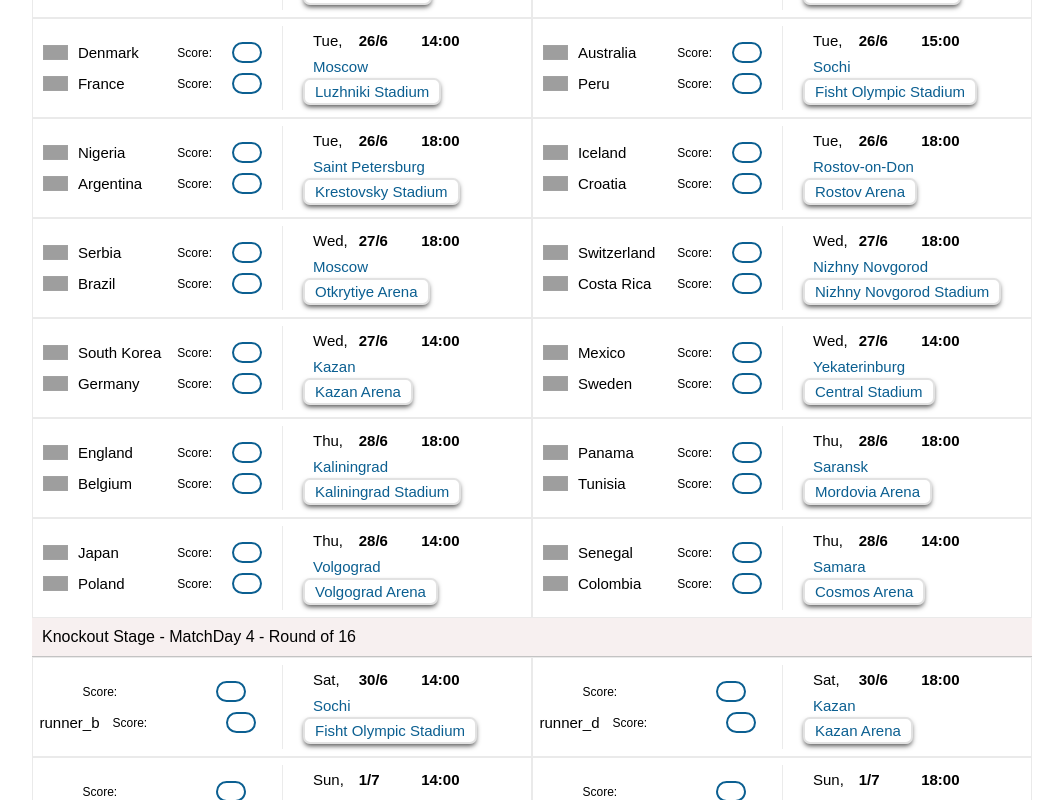
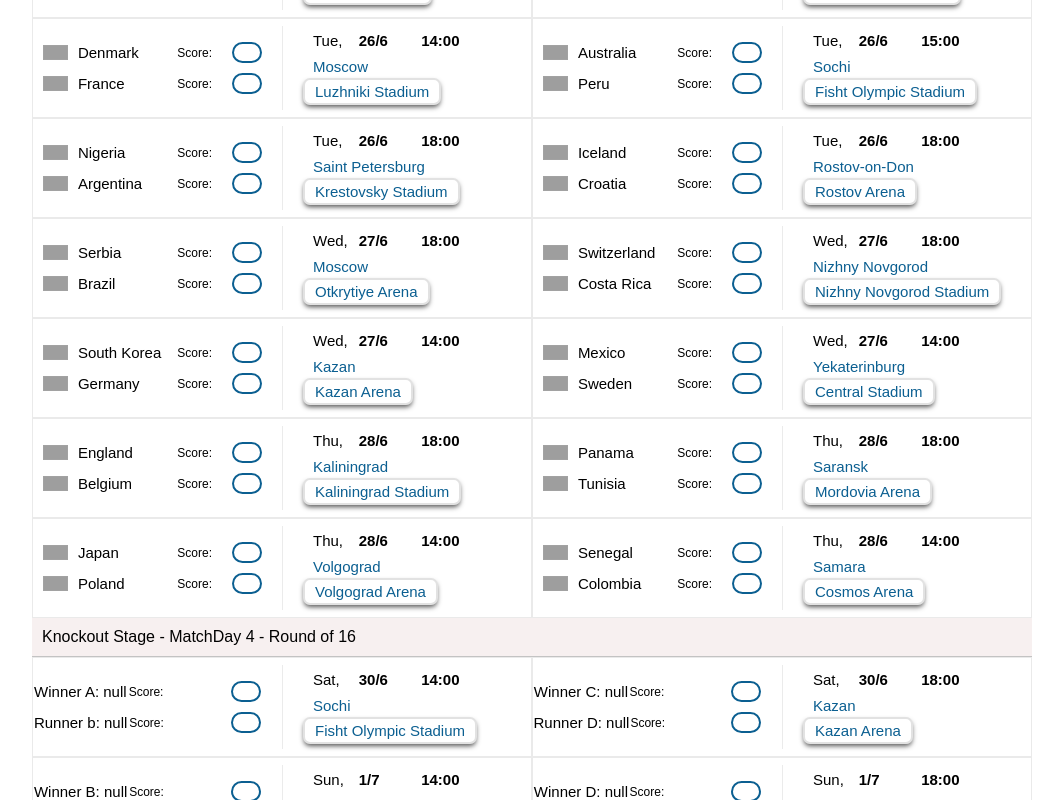
Before and after one commit to RoiLiber/FIFA-World-Cup-2018, a React (Create React App) app: page / in a window 1280 px wide. Shown: the part 2000-2800 px from the top of the page, without its empty margins (108-1171 px from the left). Built offline with nearby package versions, Linux system fonts and the light colour scheme; grey boxes are pictures that could not be loaded.

Commit message:
knockout

```diff
--- a/src/components/App/App.css
+++ b/src/components/App/App.css
@@ -10,6 +10,7 @@
 
 .Main {
   margin-top: 80px;
+  margin-bottom: 50px;
 }
 
 .Loading {
@@ -20,3 +21,20 @@
   align-items: center;
   justify-content: center;
 }
+
+footer {
+  display: flex;
+  position: fixed;
+  bottom: 0;
+  align-items: center;
+  height: 40px;
+  box-shadow: 1px 1px 22px 2px rgba(0, 0, 0, 0.925);
+  background-color: RGB(11, 95, 145);
+  z-index: 2;
+  border-radius: 0 25px 0 25px;
+}
+
+footer div {
+  padding: 15px 15px 10px 10px;
+  color: white;
+}
--- a/src/components/App/App.js
+++ b/src/components/App/App.js
@@ -55,6 +55,10 @@ class App extends Component {
                   <Route path="/*" component={NotFound} />
                 </Switch>
               </main>
+
+              <footer>
+                <div>&copy; 2018 LiberRoi</div>
+              </footer>
           </div>
         </React.Fragment>
       </Router>
--- a/src/components/TeamRow/TeamRow.js
+++ b/src/components/TeamRow/TeamRow.js
@@ -119,13 +119,11 @@ class TeamRow extends Component {
     if(winsPts > 0 || drawPts > 0) {
         Pts += winsPts + drawPts;
     }
-
     return Pts;
   }
 
-
   render() {
-    const { team, groupMatches, groupTeams } = this.props;
+    const { team, groupMatches, groupTeams, Pts } = this.props;
 
     const teamMatchesArr = this.mapTeamMatchesFromGroupMatches(team, groupMatches);
     const teamPlayedMatchesArr = this.teamPlayedMatches(teamMatchesArr);
--- a/src/containers/Matches/Matches.js
+++ b/src/containers/Matches/Matches.js
@@ -6,8 +6,6 @@ import { connect } from 'react-redux';
 import Group from "../../components/Group/Group";
 import Match from "../../components/Match/Match";
 import KnockoutMatch from "../../components/Match/KnockoutMatch";
-
-
 
 // styles
 import "./Matches.css";
@@ -19,14 +17,6 @@ class Matches extends Component {
     // get matches name and create matches in group array
 
     return this.props.groups[group].matches.map(
-      match => match
-    );
-  }
-
-  mapMatchesInRound(round) {
-    // get matches name and create matches in group array
-
-    return this.props.knockout[round].matches.map(
       match => match
     );
   }
@@ -51,22 +41,164 @@ class Matches extends Component {
     return groupBy(matches, 'matchday');
   }
 
-  winner(home, groups) {
+  // get matches name and create matches in group array
+  mapMatchesInRound(round) {
+    return this.props.knockout[round].matches.map(
+      match => match
+    );
+  }
+
+  // get matches name and create matches in group array
+  mapMatchesInRound(round) {
+    const a = this.props.knockout[round].matches.map(
+      match => match
+    );
+    console.log(a)
+    return a
+  }
+
+  winner(home, groups, knockout) {
 
     let groupsArr = [];
-    let homeStr = home
+    let homeStr = home;
+    let roundsArr = [];
+    let round16 = {};
+    let round8 = {};
+    let round4 = {};
+
     Object.keys(groups).map( (index => {
       groupsArr.push(groups[index]);
     }))
-    groupsArr.map((index => {
-      if (groupsArr[index] !== homeStr) {
-        console.log(homeStr);
-      }
+
+    Object.keys(knockout).map( (index => {
+      roundsArr.push(knockout[index]);
     }))
 
+    round16 = roundsArr[0].matches
+    round8 = roundsArr[1].matches
+    round4 = roundsArr[2].matches
 
-    console.log(groupsArr);
+    switch (homeStr) {
+      case "winner_a":
+        homeStr = 'Winner A:' + ' ' + groupsArr[0].winner;
+        break;
+      case "winner_c":
+        homeStr = 'Winner C:' + ' ' + groupsArr[2].winner;
+        break;
+      case "winner_b":
+        homeStr = 'Winner B:' + ' ' + groupsArr[1].winner;
+        break;
+      case "winner_d":
+        homeStr = 'Winner D:' + ' ' + groupsArr[3].winner;
+        break;
+      case "winner_e":
+        homeStr = 'Winner E:' + ' ' + groupsArr[4].winner;
+        break;
+      case "winner_g":
+        homeStr = 'Winner G:' + ' ' + groupsArr[6].winner;
+        break;
+      case "winner_f":
+        homeStr = 'Winner F:' + ' ' + groupsArr[5].winner;
+        break;
+      case "winner_h":
+        homeStr = 'Winner H:' + ' ' + groupsArr[7].winner;
+        break;
+      case 49:
+        homeStr = 'Match 49 Winner:' + ' ' + round16[0].winner;
+        break;
+      case 53:
+        homeStr = 'Match 53 Winner:' + ' ' + round16[4].winner;
+        break;
+      case 51:
+        homeStr = 'Match 51 Winner:' + ' ' + round16[2].winner;
+        break;
+      case 55:
+        homeStr = 'Match 55 Winner:' + ' ' + round16[6].winner;
+        break;
+      case 57:
+        homeStr = 'Match 57 Winner:' + ' ' + round8[0].winner;
+        break;
+      case 59:
+        homeStr = 'Match 59 Winner:' + ' ' + round8[2].winner;
+        break;
 
+      default: "Winner";
+    }
+
+
+
+    return homeStr;
+  }
+
+  runner(away, groups, knockout) {
+
+    let groupsArr = [];
+    let awayStr = away;
+    let roundsArr = [];
+    let round16 = {};
+    let round8 = {};
+    let round4 = {};
+
+    Object.keys(groups).map((index => {
+      groupsArr.push(groups[index]);
+    }))
+
+    Object.keys(knockout).map((index => {
+      roundsArr.push(knockout[index]);
+    }))
+
+    round16 = roundsArr[0].matches
+    round8 = roundsArr[1].matches
+    round4 = roundsArr[2].matches
+
+    switch (awayStr) {
+      case "runner_b":
+        awayStr = 'Runner b:' + ' ' + groupsArr[1].winner;
+        break;
+      case "runner_d":
+        awayStr = 'Runner D:' + ' ' + groupsArr[3].winner;
+        break;
+      case "runner_a":
+        awayStr = 'Runner A:' + ' ' + groupsArr[0].winner;
+        break;
+      case "runner_c":
+        awayStr = 'Runner C:' + ' ' + groupsArr[2].winner;
+        break;
+      case "runner_f":
+        awayStr = 'Runner F:' + ' ' + groupsArr[5].winner;
+        break;
+      case "runner_h":
+        awayStr = 'Runner H:' + ' ' + groupsArr[7].winner;
+        break;
+      case "runner_e":
+        awayStr = 'Runner E:' + ' ' + groupsArr[4].winner;
+        break;
+      case "runner_g":
+        awayStr = 'Runner G:' + ' ' + groupsArr[6].winner;
+        break;
+      case 50:
+        awayStr = 'Match 50 Winner:' + ' ' + round16[1].winner;
+        break;
+      case 54:
+        awayStr = 'Match 54 Winner:' + ' ' + round16[5].winner;
+        break;
+      case 52:
+        awayStr = 'Match 52 Winner:' + ' ' + round16[3].winner;
+        break;
+      case 56:
+        awayStr = 'Match 56 Winner:' + ' ' + round16[7].winner;
+        break;
+      case 58:
+        awayStr = 'Match 58 Winner:' + ' ' + round8[1].winner;
+        break;
+      case 60:
+        awayStr = 'Match 60 Winner:' + ' ' + round8[3].winner;
+        break;
+
+      default:
+        "Runner";
+    }
+    return awayStr;
   }
 
   render() {
@@ -116,8 +248,8 @@ class Matches extends Component {
                       match={match}
                       homeTeamScore={match.home_result}
                       awayTeamScore={match.away_result}
-                      knockouthometeam = {this.winner(match.home_team, groups)}
-                      knockoutawayteam = {match.away_team}
+                      knockouthometeam = {this.winner(match.home_team, groups, knockout)}
+                      knockoutawayteam = {this.runner(match.away_team, groups, knockout)}
                       day={match.day}
                       date={
                           new Date(match.date).getDate() + '/' +
--- a/src/containers/Standings/Standings.js
+++ b/src/containers/Standings/Standings.js
@@ -20,7 +20,6 @@ class Standings extends Component {
 
     this.state = {
       isHidden: true,
-
     }
   }
 
@@ -37,18 +36,15 @@ class Standings extends Component {
     );
     // Sort and filter duplicates
     return teamsInGroup
-      .sort((a, b) => a - b)
-      .filter((item, index, array) => array.indexOf(item) === index);
+      .filter((item, index, array) => array.indexOf(item) === index)
+      .sort((a, b) => a - b);
+
   }
   // get group and create arr of this group matches
   mapMatchesInGroup(group) {
     const matchesInGroup = this.props.groups[group].matches.map(
       match => match);
     return matchesInGroup;
-  }
-
-  groupTeamsOrder(groupTeams) {
-
   }
 
   render() {
@@ -102,7 +98,9 @@ class Standings extends Component {
                   </thead>
                   <tbody className="Group__table-body">
                     {groupTeams.map((teamId) => (
-                      <TeamRow key={teamId}
+                      <TeamRow
+                        key={teamId}
+                        pts= {this.teamPts}
                         team={teams[teamId - 1]}
                         groupMatches={groupMatches}
                         groupTeams= {groupTeams}
--- a/src/reducers/reduser-groups.js
+++ b/src/reducers/reduser-groups.js
@@ -2,7 +2,7 @@ export default function() {
     return {
         "a": {
             "name": "Group A",
-            "winner": null,
+            "winner": "null",
             "runnerup": null,
             "matches": [{
                     "name": 1,
```
